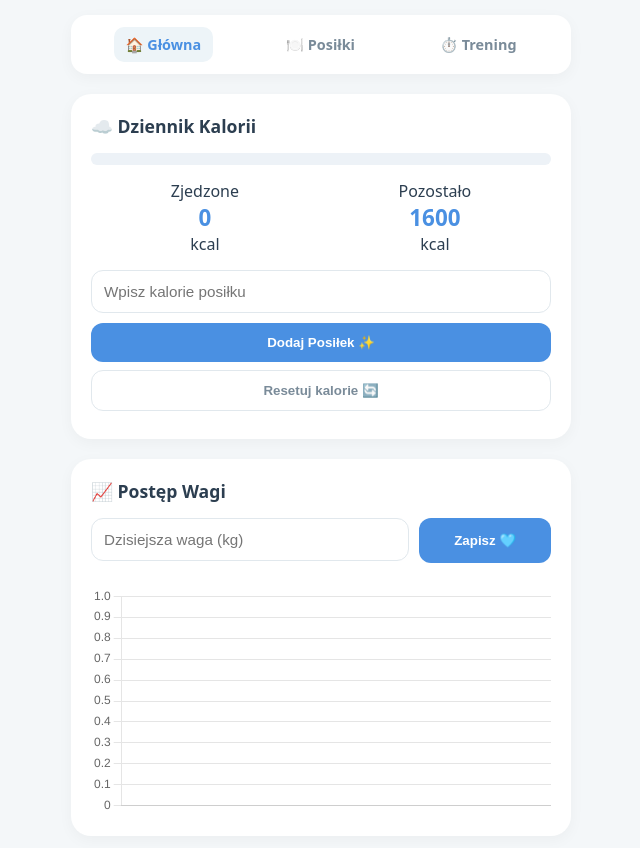
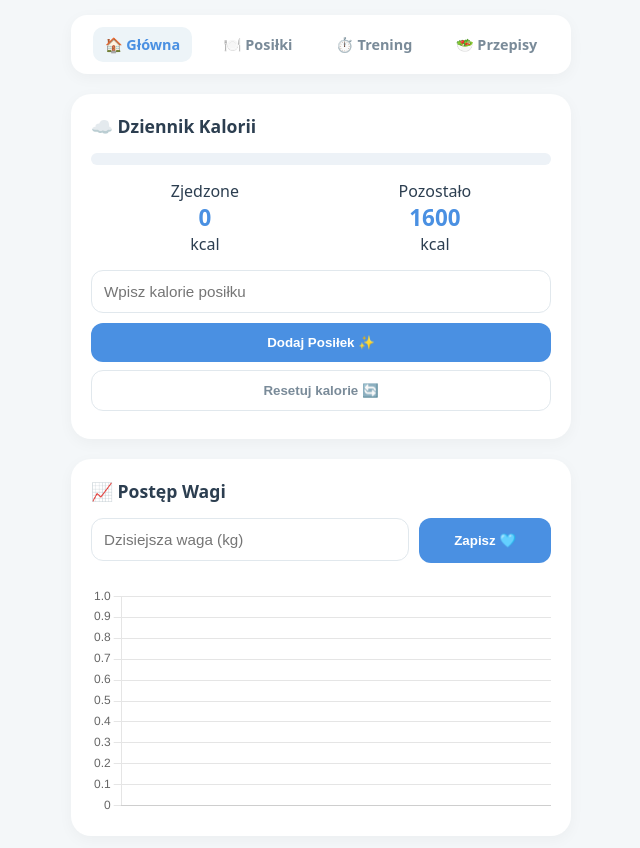
Before and after one commit to antoninapiotrowiak/Aplikacja-redukcja, a plain HTML site: page index.html in a window 1280 px wide. Shown: the whole page, without its empty margins (319-959 px from the left). Drawn offline with nearby package versions, Linux system fonts and the light colour scheme.

Commit message:
Update index.html

```diff
--- a/index.html
+++ b/index.html
@@ -131,10 +131,11 @@
 
     <!-- PASEK NAWIGACJI -->
     <nav class="top-nav">
-        <a href="index.html" class="nav-link active">🏠 Główna</a>
-        <a href="posilki.html" class="nav-link">🍽️ Posiłki</a>
-        <a href="trening.html" class="nav-link">⏱️ Trening</a>
-    </nav>
+    <a href="index.html" class="nav-link active">🏠 Główna</a>
+    <a href="posilki.html" class="nav-link">🍽️ Posiłki</a>
+    <a href="trening.html" class="nav-link">⏱️ Trening</a>
+    <a href="przepisy.html" class="nav-link">🥗 Przepisy</a>
+</nav>
 
     <!-- SZYBKI DZIENNIK KALORII -->
     <div class="card">
```
